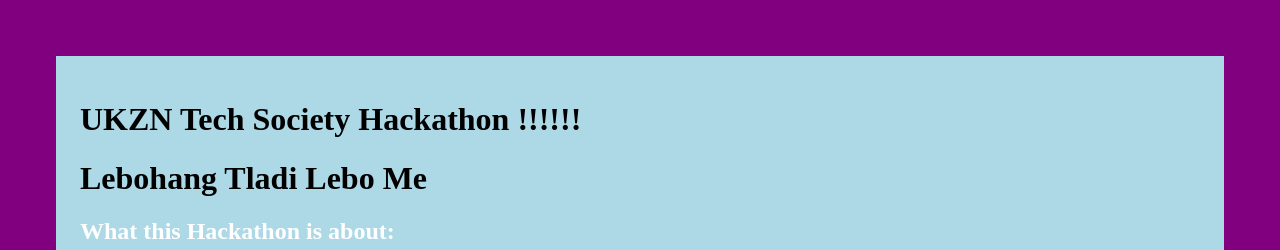
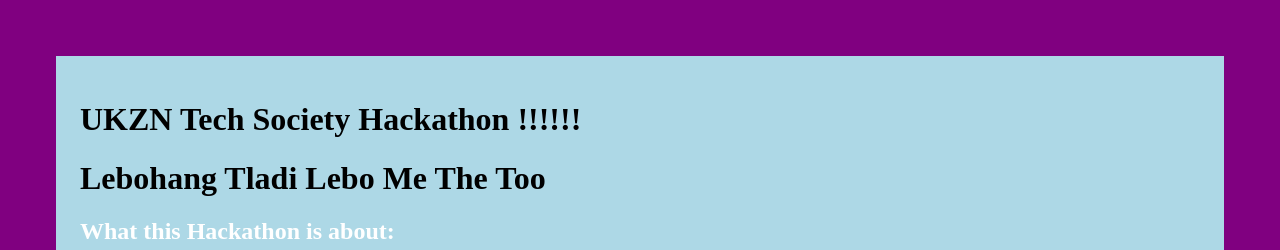
Before and after one commit to TladiL/docs, a plain HTML site: page index.html in a window 1280 px wide. Shown: the top 250 px of the page. Drawn offline with Linux system fonts and the light colour scheme.

Commit message:
I cant commit

```diff
--- a/index.html
+++ b/index.html
@@ -8,7 +8,7 @@
 <body>
 <header>
   <h1>UKZN Tech Society Hackathon !!!!!!</h1>
-  <h1>Lebohang Tladi Lebo Me</h1>
+  <h1>Lebohang Tladi Lebo Me The Too</h1>
 </header>
 <aside>
   <h2>What this Hackathon is about:</h2>
```
